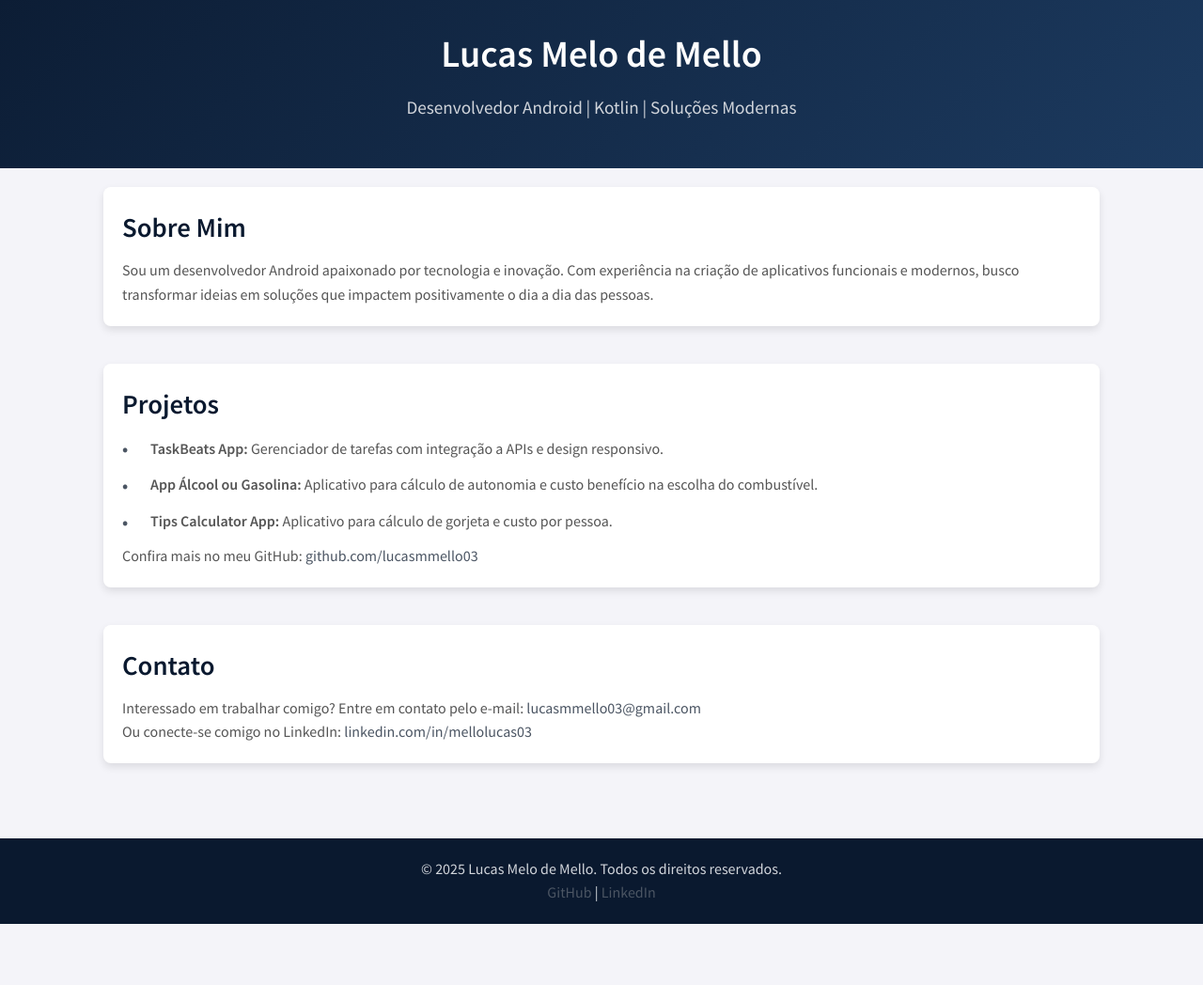
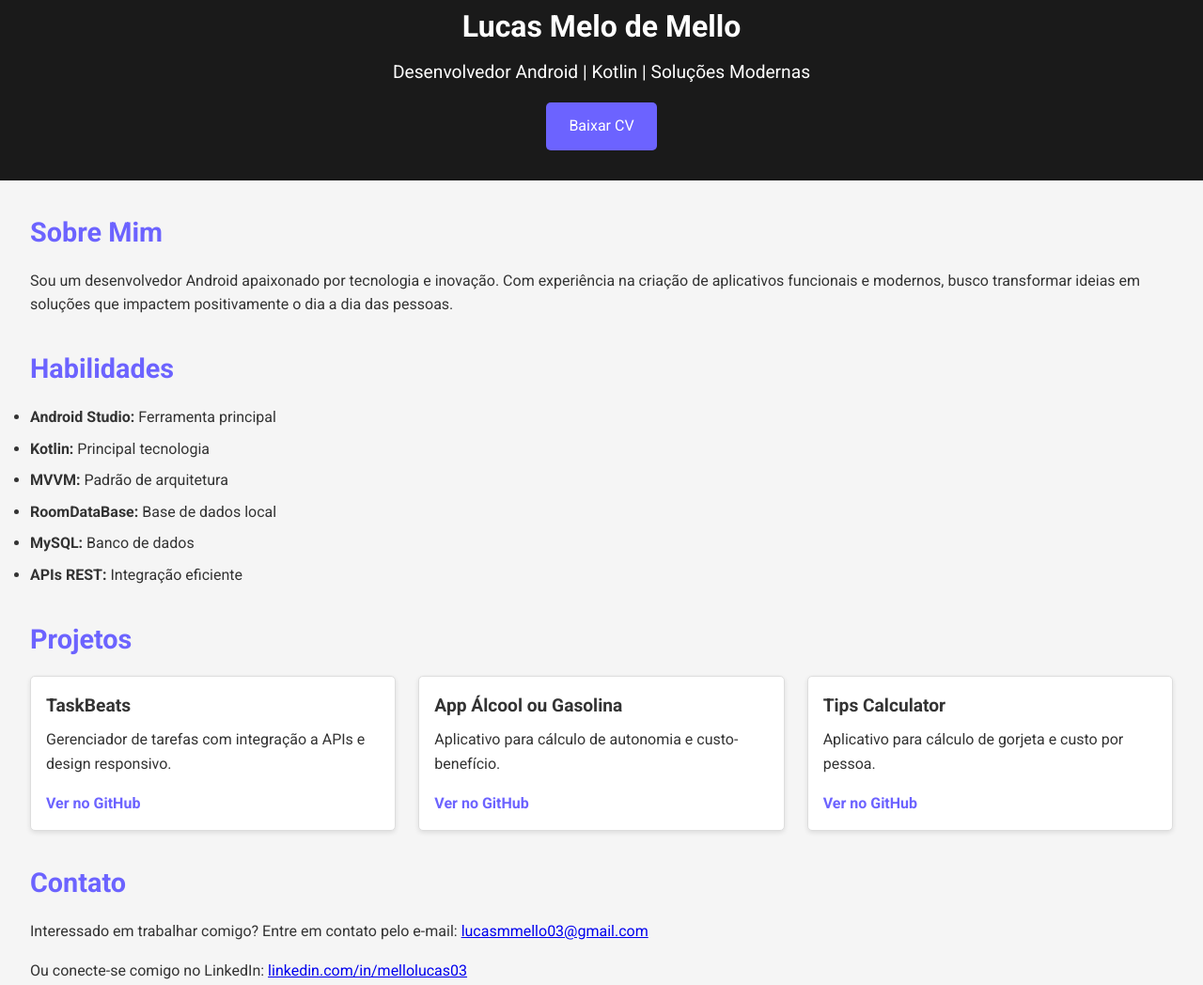
Before and after one commit to lucasmmello03/lucasmmello03.github.io, a plain HTML site: page index.html in a window 1280 px wide. Shown: the part 203-1251 px from the top of the page at 94% size. Before the commit the page ends 1186 px from the top, so only its background shows below. Drawn offline with nearby package versions, Linux system fonts and the light colour scheme.

Commit message:
new ui/ux

```diff
--- a/css/style.css
+++ b/css/style.css
@@ -6,158 +6,109 @@
 }
 
 body {
-    font-family: 'Source Sans Pro', sans-serif;
-    background-color: #f4f4f9;
+  font-family: 'Roboto', sans-serif;
+  line-height: 1.6;
   color: #333;
-    line-height: 1.6;
+  background-color: #f5f5f5;
 }
 
-  /* Cabeçalho */
+/* Header */
 header {
-    background: linear-gradient(135deg, #0a192f, #1c3a5f);
+  background: #1a1a1a;
   color: #fff;
   text-align: center;
-    padding: 50px 20px;
+  padding: 2rem 0;
 }
 
-  header img {
+header .perfil-img {
   width: 150px;
   height: 150px;
   border-radius: 50%;
-    border: 4px solid #6b7280;
-    margin-bottom: 20px;
-    transition: transform 0.3s ease;
-  }
-
-  header img:hover {
-    transform: scale(1.1);
+  margin-bottom: 1rem;
 }
 
 header h1 {
-    font-size: 2.5rem;
-    font-weight: 700;
+  font-size: 2rem;
+  margin-bottom: 0.5rem;
 }
 
 header p {
   font-size: 1.2rem;
-    margin-top: 10px;
-    color: #d1d5db;
+  margin-bottom: 1rem;
 }
 
-  /* Conteúdo Principal */
+header .btn-download {
+  display: inline-block;
+  background: #6c63ff;
+  color: #fff;
+  padding: 0.8rem 1.5rem;
+  text-decoration: none;
+  border-radius: 5px;
+  transition: background 0.3s ease;
+}
+
+header .btn-download:hover {
+  background: #574fd9;
+}
+
+/* Seções */
 main {
-    max-width: 1100px;
-    margin: auto;
-    padding: 20px;
+  padding: 2rem;
 }
 
 section {
-    margin-bottom: 40px;
-    padding: 20px;
-    background: #ffffff;
-    border-radius: 8px;
-    box-shadow: 0 4px 8px rgba(0, 0, 0, 0.1);
-    transition: transform 0.3s ease, box-shadow 0.3s ease;
-  }
-
-  section:hover {
-    transform: translateY(-5px);
-    box-shadow: 0 6px 12px rgba(0, 0, 0, 0.2);
+  margin-bottom: 2rem;
 }
 
 section h2 {
-    color: #0a192f;
   font-size: 1.8rem;
-    margin-bottom: 10px;
+  color: #6c63ff;
+  margin-bottom: 1rem;
 }
 
-  section p, section ul {
-    color: #555;
+section p {
   font-size: 1rem;
+  margin-bottom: 1rem;
 }
 
-  ul {
-    list-style: none;
-    padding: 0;
+.skills li {
+  margin-bottom: 0.5rem;
 }
 
-  ul li {
-    margin: 10px 0;
-    position: relative;
-    padding-left: 30px;
-    line-height: 1.8;
+.projetos-grid {
+  display: grid;
+  grid-template-columns: repeat(auto-fit, minmax(250px, 1fr));
+  gap: 1.5rem;
 }
 
-  ul li::before {
-    content: '\2022';
-    color: #4b5563;
-    font-weight: bold;
-    font-size: 1.2rem;
-    position: absolute;
-    left: 0;
-    top: 50%;
-    transform: translateY(-50%);
+.projeto-card {
+  background: #fff;
+  padding: 1rem;
+  border: 1px solid #ddd;
+  border-radius: 5px;
+  box-shadow: 0 2px 5px rgba(0, 0, 0, 0.1);
 }
 
-  a {
-    color: #4b5563;
-    text-decoration: none;
-    font-weight: 500;
-    transition: color 0.3s ease;
+.projeto-card h3 {
+  font-size: 1.2rem;
+  margin-bottom: 0.5rem;
 }
 
-  a:hover {
-    color: #374151;
+.projeto-card a {
+  text-decoration: none;
+  color: #6c63ff;
+  font-weight: bold;
 }
 
-  /* Rodapé */
+/* Footer */
 footer {
   text-align: center;
-    padding: 20px;
-    background-color: #0a192f;
-    color: #d1d5db;
-    margin-top: 20px;
+  background: #1a1a1a;
+  color: #fff;
+  padding: 1rem 0;
 }
 
 footer a {
-    color: #4b5563;
+  color: #6c63ff;
   text-decoration: none;
-    font-weight: 500;
 }
-
-  footer a:hover {
-    color: #374151;
-  }
-
-  /* Responsividade */
-  @media (max-width: 768px) {
-    header h1 {
-      font-size: 2rem;
-    }
-
-    section {
-      padding: 15px;
-    }
-
-    ul li {
-      padding-left: 25px;
-    }
-
-    ul li::before {
-      font-size: 1rem;
-    }
-  }
-
-  /* Efeito de fade-in para os elementos */
-  .fade-in {
-    opacity: 0;
-    transform: translateY(20px);
-    animation: fadeIn 1s ease-out forwards;
-  }
-
-  @keyframes fadeIn {
-    to {
-      opacity: 1;
-      transform: translateY(0);
-    }
-  }
--- a/index.html
+++ b/index.html
@@ -4,33 +4,62 @@
   <meta charset="UTF-8">
   <meta name="viewport" content="width=device-width, initial-scale=1.0">
   <title>Lucas Melo de Mello | Desenvolvedor Android</title>
-  <link href="https://fonts.googleapis.com/css2?family=Roboto:wght@400;500;700&family=Source+Sans+Pro:wght@300;400;600&display=swap" rel="stylesheet">
-  <link rel="stylesheet" href="css/style.css"> <!-- Link para o arquivo CSS -->
+  <link href="https://fonts.googleapis.com/css2?family=Roboto:wght@400;500;700&display=swap" rel="stylesheet">
+  <link rel="stylesheet" href="css/style.css">
+  <script src="https://cdn.jsdelivr.net/npm/aos@2.3.4/dist/aos.js"></script>
+  <link href="https://cdn.jsdelivr.net/npm/aos@2.3.4/dist/aos.css" rel="stylesheet">
+  <script defer src="js/script.js"></script>
 </head>
 <body>
-  <header class="fade-in">
-    <img src="assets/perfil.jpg" alt="Foto de Lucas Melo de Mello">
-    <h1>Lucas Melo de Mello</h1>
-    <p>Desenvolvedor Android | Kotlin | Soluções Modernas</p>
+  <header>
+    <div class="container">
+      <img src="assets/perfil.jpg" alt="Foto de Lucas Melo de Mello" class="perfil-img">
+      <h1>Lucas Melo de Mello</h1>
+      <p>Desenvolvedor Android | Kotlin | Soluções Modernas</p>
+      <a href="assets/Currículo Atualizado.pdf" download="Lucas_Melo_CV" class="btn-download">Baixar CV</a>
+    </div>
   </header>
 
   <main>
-    <section id="sobre" class="fade-in">
+    <section id="sobre" data-aos="fade-up">
       <h2>Sobre Mim</h2>
       <p>Sou um desenvolvedor Android apaixonado por tecnologia e inovação. Com experiência na criação de aplicativos funcionais e modernos, busco transformar ideias em soluções que impactem positivamente o dia a dia das pessoas.</p>
     </section>
 
-    <section id="projetos" class="fade-in">
-      <h2>Projetos</h2>
-      <ul>
-        <li><strong>TaskBeats App: </strong> Gerenciador de tarefas com integração a APIs e design responsivo.</li>
-        <li><strong>App Álcool ou Gasolina: </strong> Aplicativo para cálculo de autonomia e custo benefício na escolha do combustível.</li>
-        <li><strong>Tips Calculator App: </strong> Aplicativo para cálculo de gorjeta e custo por pessoa.</li>
+    <section id="habilidades" data-aos="fade-up">
+      <h2>Habilidades</h2>
+      <ul class="skills">
+        <li><strong>Android Studio:</strong> Ferramenta principal</li>
+        <li><strong>Kotlin:</strong> Principal tecnologia</li>
+        <li><strong>MVVM:</strong> Padrão de arquitetura</li>
+        <li><strong>RoomDataBase:</strong> Base de dados local</li>
+        <li><strong>MySQL:</strong> Banco de dados</li>
+        <li><strong>APIs REST:</strong> Integração eficiente</li>
       </ul>
-      <p>Confira mais no meu GitHub: <a href="https://github.com/lucasmmello03" target="_blank">github.com/lucasmmello03</a></p>
     </section>
 
-    <section id="contato" class="fade-in">
+    <section id="projetos" data-aos="fade-up">
+      <h2>Projetos</h2>
+      <div class="projetos-grid">
+        <div class="projeto-card">
+          <h3>TaskBeats</h3>
+          <p>Gerenciador de tarefas com integração a APIs e design responsivo.</p>
+          <a href="https://github.com/lucasmmello03/taskbeats" target="_blank">Ver no GitHub</a>
+        </div>
+        <div class="projeto-card">
+          <h3>App Álcool ou Gasolina</h3>
+          <p>Aplicativo para cálculo de autonomia e custo-benefício.</p>
+          <a href="https://github.com/lucasmmello03/alcool-gasolina" target="_blank">Ver no GitHub</a>
+        </div>
+        <div class="projeto-card">
+          <h3>Tips Calculator</h3>
+          <p>Aplicativo para cálculo de gorjeta e custo por pessoa.</p>
+          <a href="https://github.com/lucasmmello03/tips-calculator" target="_blank">Ver no GitHub</a>
+        </div>
+      </div>
+    </section>
+
+    <section id="contato" data-aos="fade-up">
       <h2>Contato</h2>
       <p>Interessado em trabalhar comigo? Entre em contato pelo e-mail: <a href="mailto:lucasmmello03@gmail.com">lucasmmello03@gmail.com</a></p>
       <p>Ou conecte-se comigo no LinkedIn: <a href="https://www.linkedin.com/in/mellolucas03/" target="_blank">linkedin.com/in/mellolucas03</a></p>
@@ -42,6 +71,8 @@
     <p><a href="https://github.com/lucasmmello03" target="_blank">GitHub</a> | <a href="https://www.linkedin.com/in/mellolucas03/" target="_blank">LinkedIn</a></p>
   </footer>
 
-  <script src="js/script.js"></script> <!-- Link para o arquivo JavaScript -->
+  <script>
+    AOS.init(); // Inicializa as animações de rolagem
+  </script>
 </body>
 </html>
--- a/js/script.js
+++ b/js/script.js
@@ -1,40 +1,8 @@
-// Animação de fade-in para os elementos
-document.addEventListener("DOMContentLoaded", function () {
-    const fadeInElements = document.querySelectorAll('.fade-in');
-    fadeInElements.forEach(function (element, index) {
-      setTimeout(function () {
-        element.classList.add('fade-in');
-      }, index * 200); // Delay para cada elemento
-    });
+// Inicializa as animações AOS
+document.addEventListener("DOMContentLoaded", () => {
+  AOS.init({
+    duration: 800,
+    easing: "ease-in-out",
+    once: true,
   });
-
-  // Efeito de clique no link GitHub
-  const githubLink = document.getElementById("github-link");
-
-  githubLink.addEventListener("click", function (event) {
-    event.preventDefault(); // Impede o clique imediato
-    githubLink.style.transform = "scale(0.9)"; // Diminui o tamanho do link
-    githubLink.style.transition = "transform 0.2s"; // Define a duração da animação
-
-    // Após 200ms, redireciona para o link
-    setTimeout(function () {
-      window.location.href = githubLink.href;
-    }, 200);
-  });
-
-  // Efeito de scroll suave
-  const links = document.querySelectorAll('a[href^="#"]');
-
-  links.forEach(link => {
-    link.addEventListener("click", function (e) {
-      e.preventDefault(); // Previne o comportamento padrão do link
-
-      const targetId = link.getAttribute("href").substring(1);
-      const targetElement = document.getElementById(targetId);
-
-      targetElement.scrollIntoView({
-        behavior: "smooth",
-        block: "start"
-      });
-    });
-  });
+});
```
Also changed, not shown: 1 other file. Lines whose indentation alone changed are shown as unchanged.
